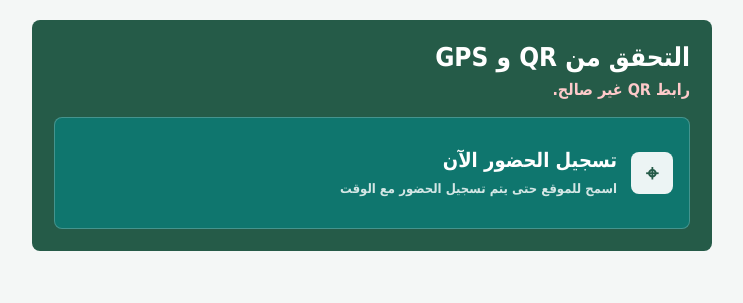
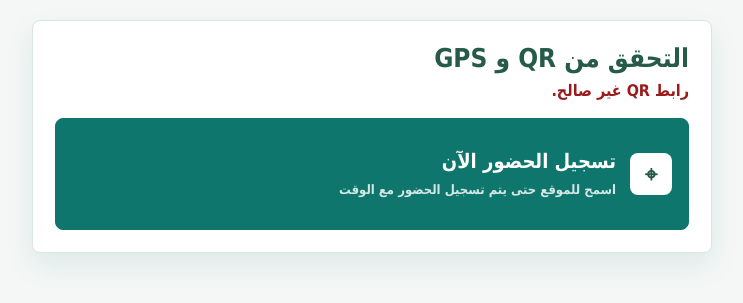
Before and after one commit to saiid27/codeva-backend, a Flask app: page /worker/checkin in a window 1280 px wide. Shown: the part 177-480 px from the top of the page, without its empty margins (268-1011 px from the left). Run offline with Flask 3, Linux system fonts and the light colour scheme; the visitor is signed in with stand-in values (Sample User, id 1); parts of the project's set-up code (start-up, migrations or seed data) failed here and were passed over; some libraries are stand-ins or nearby versions.

Commit message:
Improve worker page colors

```diff
--- a/static/web/styles.css
+++ b/static/web/styles.css
@@ -576,28 +576,30 @@ button.danger {
 .worker-hero {
   margin-top: 20px;
   padding: 22px;
+  border: 1px solid #d8e7e1;
   border-radius: 8px;
-  color: var(--white);
-  background: var(--green-dark);
+  color: #172033;
+  background: #ffffff;
 }
 
 .worker-hero h2 {
   margin: 0;
+  color: var(--green-dark);
   font-size: 26px;
 }
 
 .worker-hero p {
   margin: 8px 0 0;
-  color: rgba(255, 255, 255, .82);
+  color: #667085;
 }
 
 .worker-hero p.ok {
-  color: #bbf7d0;
+  color: #166534;
   font-weight: 800;
 }
 
 .worker-hero p.error {
-  color: #fecaca;
+  color: #991b1b;
   font-weight: 800;
 }
 
@@ -617,15 +619,28 @@ button.danger {
   grid-template-columns: 42px minmax(0, 1fr);
   gap: 14px;
   align-items: center;
-  border: 1px solid rgba(255, 255, 255, .22);
+  border: 1px solid #d8e7e1;
   border-radius: 8px;
-  color: var(--white);
-  background: rgba(255, 255, 255, .12);
+  color: #172033;
+  background: #f7fbf9;
   text-align: start;
 }
 
 .worker-action.primary {
+  color: #ffffff;
+  border-color: #0f766e;
   background: #0f766e;
+}
+
+.worker-action:not(.primary) {
+  color: #ffffff;
+  border-color: #6d28d9;
+  background: #6d28d9;
+}
+
+.worker-action .tile-icon {
+  color: var(--green-dark);
+  background: #ffffff;
 }
 
 .single-action {
@@ -636,6 +651,7 @@ button.danger {
   max-width: 680px;
   margin-left: auto;
   margin-right: auto;
+  box-shadow: 0 12px 28px rgba(15, 118, 110, .1);
 }
 
 .worker-action strong,
--- a/templates/dev.html
+++ b/templates/dev.html
@@ -6,12 +6,12 @@
     <title>Dev - CODEVA Presence</title>
     <link rel="icon" href="{{ url_for('static', filename='web/favicon.svg') }}">
     <link rel="manifest" href="/manifest.webmanifest">
-    <link rel="apple-touch-icon" href="{{ url_for('static', filename='web/icon-192.png') ~ '?v=20260607-9' }}">
+    <link rel="apple-touch-icon" href="{{ url_for('static', filename='web/icon-192.png') ~ '?v=20260607-10' }}">
     <meta name="theme-color" content="#2f6e5a">
     <meta name="apple-mobile-web-app-capable" content="yes">
     <meta name="apple-mobile-web-app-title" content="CODEVA Presence">
-    <link rel="stylesheet" href="{{ url_for('static', filename='web/styles.css') ~ '?v=20260607-9' }}">
-    <script src="{{ url_for('static', filename='web/pwa.js') ~ '?v=20260607-9' }}" defer></script>
+    <link rel="stylesheet" href="{{ url_for('static', filename='web/styles.css') ~ '?v=20260607-10' }}">
+    <script src="{{ url_for('static', filename='web/pwa.js') ~ '?v=20260607-10' }}" defer></script>
   </head>
   <body class="dev-body">
     <main class="dev-page">
--- a/templates/dev_login.html
+++ b/templates/dev_login.html
@@ -6,12 +6,12 @@
     <title>Dev Login - CODEVA Presence</title>
     <link rel="icon" href="{{ url_for('static', filename='web/favicon.svg') }}">
     <link rel="manifest" href="/manifest.webmanifest">
-    <link rel="apple-touch-icon" href="{{ url_for('static', filename='web/icon-192.png') ~ '?v=20260607-9' }}">
+    <link rel="apple-touch-icon" href="{{ url_for('static', filename='web/icon-192.png') ~ '?v=20260607-10' }}">
     <meta name="theme-color" content="#2f6e5a">
     <meta name="apple-mobile-web-app-capable" content="yes">
     <meta name="apple-mobile-web-app-title" content="CODEVA Presence">
-    <link rel="stylesheet" href="{{ url_for('static', filename='web/styles.css') ~ '?v=20260607-9' }}">
-    <script src="{{ url_for('static', filename='web/pwa.js') ~ '?v=20260607-9' }}" defer></script>
+    <link rel="stylesheet" href="{{ url_for('static', filename='web/styles.css') ~ '?v=20260607-10' }}">
+    <script src="{{ url_for('static', filename='web/pwa.js') ~ '?v=20260607-10' }}" defer></script>
   </head>
   <body>
     <main class="login-page">
--- a/templates/manager.html
+++ b/templates/manager.html
@@ -6,12 +6,12 @@
     <title>لوحة المدير - CODEVA Presence</title>
     <link rel="icon" href="{{ url_for('static', filename='web/favicon.svg') }}">
     <link rel="manifest" href="/manifest.webmanifest">
-    <link rel="apple-touch-icon" href="{{ url_for('static', filename='web/icon-192.png') ~ '?v=20260607-9' }}">
+    <link rel="apple-touch-icon" href="{{ url_for('static', filename='web/icon-192.png') ~ '?v=20260607-10' }}">
     <meta name="theme-color" content="#2f6e5a">
     <meta name="apple-mobile-web-app-capable" content="yes">
     <meta name="apple-mobile-web-app-title" content="CODEVA Presence">
-    <link rel="stylesheet" href="{{ url_for('static', filename='web/styles.css') ~ '?v=20260607-9' }}">
-    <script src="{{ url_for('static', filename='web/pwa.js') ~ '?v=20260607-9' }}" defer></script>
+    <link rel="stylesheet" href="{{ url_for('static', filename='web/styles.css') ~ '?v=20260607-10' }}">
+    <script src="{{ url_for('static', filename='web/pwa.js') ~ '?v=20260607-10' }}" defer></script>
   </head>
   <body class="dev-body">
     <main class="dev-page">
--- a/templates/manager_attendance.html
+++ b/templates/manager_attendance.html
@@ -6,12 +6,12 @@
     <title>الحضور والغياب - CODEVA Presence</title>
     <link rel="icon" href="{{ url_for('static', filename='web/favicon.svg') }}">
     <link rel="manifest" href="/manifest.webmanifest">
-    <link rel="apple-touch-icon" href="{{ url_for('static', filename='web/icon-192.png') ~ '?v=20260607-9' }}">
+    <link rel="apple-touch-icon" href="{{ url_for('static', filename='web/icon-192.png') ~ '?v=20260607-10' }}">
     <meta name="theme-color" content="#2f6e5a">
     <meta name="apple-mobile-web-app-capable" content="yes">
     <meta name="apple-mobile-web-app-title" content="CODEVA Presence">
-    <link rel="stylesheet" href="{{ url_for('static', filename='web/styles.css') ~ '?v=20260607-9' }}">
-    <script src="{{ url_for('static', filename='web/pwa.js') ~ '?v=20260607-9' }}" defer></script>
+    <link rel="stylesheet" href="{{ url_for('static', filename='web/styles.css') ~ '?v=20260607-10' }}">
+    <script src="{{ url_for('static', filename='web/pwa.js') ~ '?v=20260607-10' }}" defer></script>
   </head>
   <body class="dev-body">
     <main class="dev-page">
--- a/templates/manager_report.html
+++ b/templates/manager_report.html
@@ -6,12 +6,12 @@
     <title>التقرير الأسبوعي - CODEVA Presence</title>
     <link rel="icon" href="{{ url_for('static', filename='web/favicon.svg') }}">
     <link rel="manifest" href="/manifest.webmanifest">
-    <link rel="apple-touch-icon" href="{{ url_for('static', filename='web/icon-192.png') ~ '?v=20260607-9' }}">
+    <link rel="apple-touch-icon" href="{{ url_for('static', filename='web/icon-192.png') ~ '?v=20260607-10' }}">
     <meta name="theme-color" content="#2f6e5a">
     <meta name="apple-mobile-web-app-capable" content="yes">
     <meta name="apple-mobile-web-app-title" content="CODEVA Presence">
-    <link rel="stylesheet" href="{{ url_for('static', filename='web/styles.css') ~ '?v=20260607-9' }}">
-    <script src="{{ url_for('static', filename='web/pwa.js') ~ '?v=20260607-9' }}" defer></script>
+    <link rel="stylesheet" href="{{ url_for('static', filename='web/styles.css') ~ '?v=20260607-10' }}">
+    <script src="{{ url_for('static', filename='web/pwa.js') ~ '?v=20260607-10' }}" defer></script>
   </head>
   <body class="dev-body">
     <main class="dev-page">
--- a/templates/manager_workers.html
+++ b/templates/manager_workers.html
@@ -6,12 +6,12 @@
     <title>عمالي - CODEVA Presence</title>
     <link rel="icon" href="{{ url_for('static', filename='web/favicon.svg') }}">
     <link rel="manifest" href="/manifest.webmanifest">
-    <link rel="apple-touch-icon" href="{{ url_for('static', filename='web/icon-192.png') ~ '?v=20260607-9' }}">
+    <link rel="apple-touch-icon" href="{{ url_for('static', filename='web/icon-192.png') ~ '?v=20260607-10' }}">
     <meta name="theme-color" content="#2f6e5a">
     <meta name="apple-mobile-web-app-capable" content="yes">
     <meta name="apple-mobile-web-app-title" content="CODEVA Presence">
-    <link rel="stylesheet" href="{{ url_for('static', filename='web/styles.css') ~ '?v=20260607-9' }}">
-    <script src="{{ url_for('static', filename='web/pwa.js') ~ '?v=20260607-9' }}" defer></script>
+    <link rel="stylesheet" href="{{ url_for('static', filename='web/styles.css') ~ '?v=20260607-10' }}">
+    <script src="{{ url_for('static', filename='web/pwa.js') ~ '?v=20260607-10' }}" defer></script>
   </head>
   <body class="dev-body">
     <main class="dev-page">
--- a/templates/worker.html
+++ b/templates/worker.html
@@ -6,12 +6,12 @@
     <title>صفحة العامل - CODEVA Presence</title>
     <link rel="icon" href="{{ url_for('static', filename='web/favicon.svg') }}">
     <link rel="manifest" href="/manifest.webmanifest">
-    <link rel="apple-touch-icon" href="{{ url_for('static', filename='web/icon-192.png') ~ '?v=20260607-9' }}">
+    <link rel="apple-touch-icon" href="{{ url_for('static', filename='web/icon-192.png') ~ '?v=20260607-10' }}">
     <meta name="theme-color" content="#2f6e5a">
     <meta name="apple-mobile-web-app-capable" content="yes">
     <meta name="apple-mobile-web-app-title" content="CODEVA Presence">
-    <link rel="stylesheet" href="{{ url_for('static', filename='web/styles.css') ~ '?v=20260607-9' }}">
-    <script src="{{ url_for('static', filename='web/pwa.js') ~ '?v=20260607-9' }}" defer></script>
+    <link rel="stylesheet" href="{{ url_for('static', filename='web/styles.css') ~ '?v=20260607-10' }}">
+    <script src="{{ url_for('static', filename='web/pwa.js') ~ '?v=20260607-10' }}" defer></script>
   </head>
   <body class="dev-body">
     <main class="dev-page worker-page" data-worker-email="{{ worker_email }}">
--- a/templates/worker_checkin.html
+++ b/templates/worker_checkin.html
@@ -6,12 +6,12 @@
     <title>تسجيل الحضور - CODEVA Presence</title>
     <link rel="icon" href="{{ url_for('static', filename='web/favicon.svg') }}">
     <link rel="manifest" href="/manifest.webmanifest">
-    <link rel="apple-touch-icon" href="{{ url_for('static', filename='web/icon-192.png') ~ '?v=20260607-9' }}">
+    <link rel="apple-touch-icon" href="{{ url_for('static', filename='web/icon-192.png') ~ '?v=20260607-10' }}">
     <meta name="theme-color" content="#2f6e5a">
     <meta name="apple-mobile-web-app-capable" content="yes">
     <meta name="apple-mobile-web-app-title" content="CODEVA Presence">
-    <link rel="stylesheet" href="{{ url_for('static', filename='web/styles.css') ~ '?v=20260607-9' }}">
-    <script src="{{ url_for('static', filename='web/pwa.js') ~ '?v=20260607-9' }}" defer></script>
+    <link rel="stylesheet" href="{{ url_for('static', filename='web/styles.css') ~ '?v=20260607-10' }}">
+    <script src="{{ url_for('static', filename='web/pwa.js') ~ '?v=20260607-10' }}" defer></script>
   </head>
   <body class="dev-body">
     <main class="dev-page worker-page" data-worker-email="{{ worker_email }}" data-token="{{ token }}">
```
Also changed, not shown: static/web/service-worker.js (+5 -5 lines), templates/index.html (+4 -4 lines), static/web/manifest.webmanifest.
